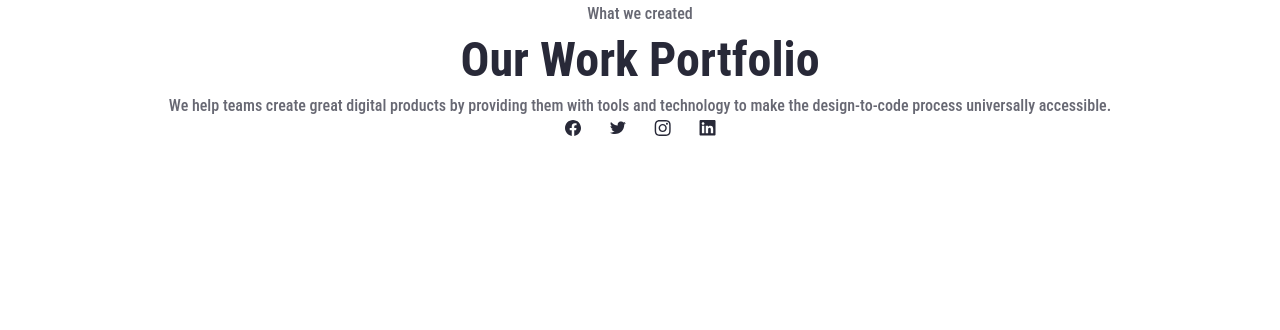
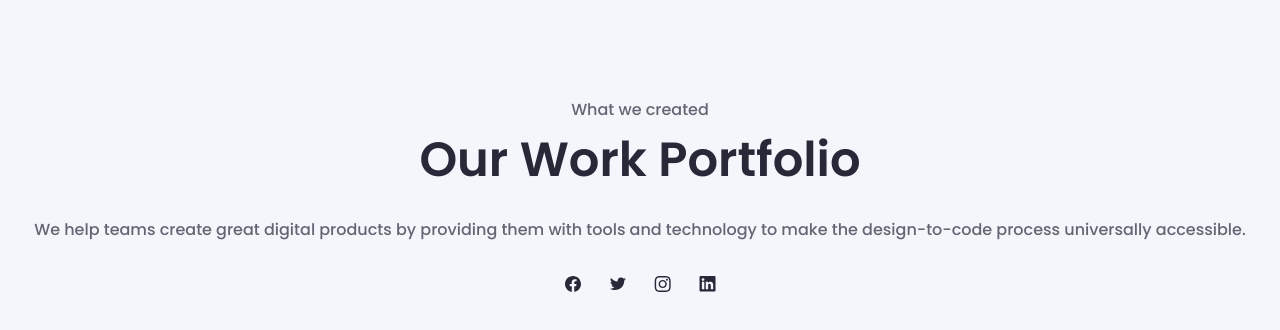
Before and after one commit to KAM0LA/app-bootstrap, a plain HTML site: page work.html in a window 1280 px wide. Drawn offline with Linux system fonts and the light colour scheme; files whose address does not match are found by name; a web font is replaced by a local one.

Commit message:
Jahongir Hamidov

```diff
--- a/sass/base/_reset.scss
+++ b/sass/base/_reset.scss
@@ -1,7 +1,7 @@
 * {
     margin: 0;
     padding: 0;
-    font-family: "Roboto Condensed";
+    font-family: "Poppins";
   }
 
   *,
--- a/sass/pages/work.scss
+++ b/sass/pages/work.scss
@@ -3,6 +3,9 @@
 header{
 
     .home__main{
+        background: #F4F6FC;
+        padding-top: 96px;
+        padding-bottom: 96px;
         display: flex;
         flex-direction: column;
         align-items: center;
@@ -16,6 +19,8 @@ header{
             opacity: 0.7;
         }
         h1{
+            margin-top: 4px;
+            margin-bottom: 24px;
             font-weight: 600;
             font-size: 48px;
             line-height: 64px;
@@ -23,6 +28,7 @@ header{
             color: #282938;
         }
         span{
+            max-width: 733px;
             font-weight: 500;
             font-size: 16px;
             line-height: 28px;
@@ -31,6 +37,7 @@ header{
             opacity: 0.7;
         }
         .follow__us{
+            margin-top: 32px;
             display: flex;
             align-items: center;
             justify-content: center;
```
Also changed, not shown: css/global.css, css/global.min.css, css/header-footer.css, css/header-footer.min.css, css/work.css, css/work.min.css.
